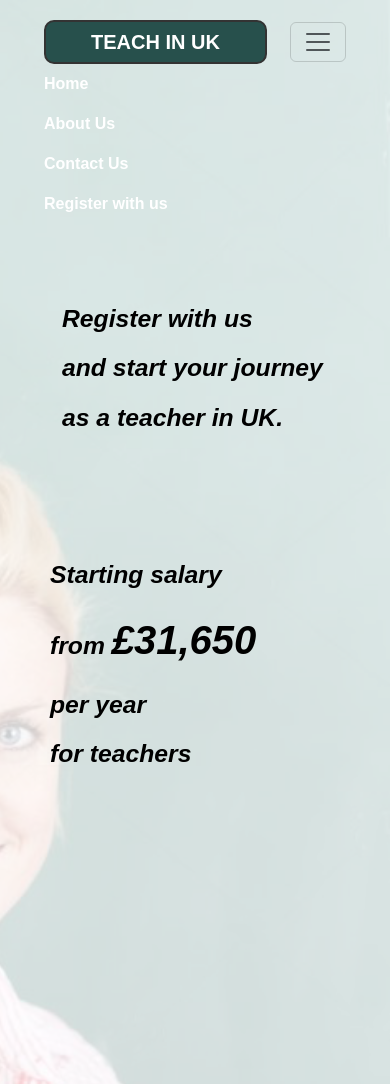
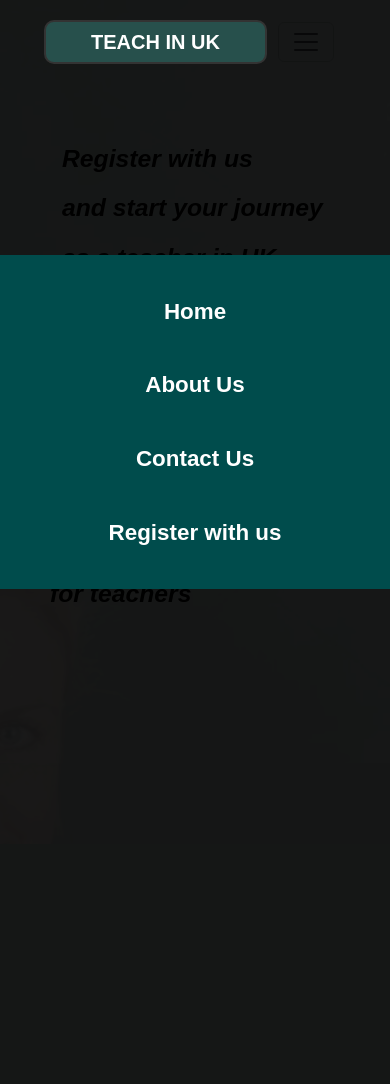
Before and after one commit to juanstan/teachingInUK, a Laravel app: page / in a window 390 px wide, after a click that opens the changed part. Shown: the top 1084 px of the page. After the commit the page ends 602 px from the top, so only its background shows below. Run offline with Laravel 12, Linux system fonts and the light colour scheme; style sheets or scripts are compiled from the project's sources.

Commit message:
mobile animation menu

```diff
--- a/resources/css/app.css
+++ b/resources/css/app.css
@@ -227,18 +227,6 @@ body::before {
         color: black;
         line-height: 2;
     }
-    .container-fluid {
-        x-border: 2px red solid;
-    }
-    .navbar .navbar-brand {
-        font-size: 30px;
-        display: block;
-        float: left;
-        margin: 0;
-    }
-    .navbar .navbar-brand span {
-        padding: 40px !important;
-    }
     .content {
         margin-top: 0;
         padding-left: 0;
@@ -246,9 +234,59 @@ body::before {
     .top-100 {
         margin-top: 0;
     }
-
     .alignRight{
         text-align: unset;
+    }
+    .navbar-nav {
+        display: flex;
+        flex-direction: column;
+        align-items: center;
+        background-color: #004c4c;
+        width: 100%;
+        padding: 20px 0;
+    }
+
+    .navbar-nav .nav-item {
+        padding: 10px 0;
+        width: 100%;
+    }
+
+    .navbar-nav .nav-link {
+        font-size: 1.4rem;
+        color: white;
+        display: block;
+        width: 100%;
+    }
+
+    .navbar-collapse {
+        text-align: center;
+        background-color: rgba(0, 0, 0, 0.9); /* Dark overlay behind menu on mobile */
+        position: fixed;
+        top: 0;
+        right: 0;
+        width: 100%;
+        height: 100vh;
+        display: flex;
+        justify-content: center;
+        align-items: center;
+    }
+
+    .navbar-collapse.collapse.show {
+        background-color: rgba(0, 0, 0, 0.9); /* Darken background when open */
+    }
+
+    .navbar-collapse.collapse:not(.show) {
+        transition: height 0.5s ease;
+    }
+
+    /* Centered menu links */
+    .navbar-nav {
+        flex-direction: column;
+        align-items: center;
+    }
+
+    .nav-link {
+        padding: 10px 0;
     }
 }
 
--- a/resources/js/app.js
+++ b/resources/js/app.js
@@ -1 +1,21 @@
 import './bootstrap';
+
+function toggleMenu() {
+    const nav = document.querySelector('.navbar-collapse');
+    const overlay = document.getElementById('nav-overlay');
+    const navbarToggler = document.querySelector('.navbar-toggler');
+
+    if (nav.classList.contains('show')) {
+        // Hide the overlay and close the menu
+        overlay.classList.remove('active');
+        navbarToggler.classList.add('collapsed'); // Reset the hamburger icon
+    } else {
+        // Show the overlay when the menu opens
+        overlay.classList.add('active');
+        navbarToggler.classList.remove('collapsed'); // Change the hamburger icon to X
+    }
+}
+
+// Listen for menu close on outside click
+document.querySelector('.navbar-toggler').addEventListener('click', toggleMenu);
+document.getElementById('nav-overlay').addEventListener('click', toggleMenu);
--- a/resources/views/welcome.blade.php
+++ b/resources/views/welcome.blade.php
@@ -15,12 +15,18 @@
         <div class="container">
         <nav class="navbar navbar-expand-lg">
             <div class="container-fluid">
-                    <span class="navbar-brand"><span style="color: white; padding: 20px;">TEACH IN UK</span></span>
-                    <button class="navbar-toggler" type="button" data-bs-toggle="collapse" data-bs-target="#navbarNav" aria-controls="navbarNav" aria-expanded="false" aria-label="Toggle navigation">
+                <a class="navbar-brand" href="#">
+                    <span style="color: white; padding: 20px;">TEACH IN UK</span>
+                </a>
+                <!-- Hamburger Menu Toggler -->
+                <button class="navbar-toggler custom-toggler" type="button" data-bs-toggle="collapse" data-bs-target="#navbarNav" aria-controls="navbarNav" aria-expanded="false" aria-label="Toggle navigation">
                     <span class="navbar-toggler-icon"></span>
                 </button>
+                <!-- Overlay for clicking outside the menu to close it -->
+                <div class="overlay" id="nav-overlay" onclick="toggleMenu()"></div>
+                <!-- Collapsible Menu -->
                 <div class="collapse navbar-collapse justify-content-end" id="navbarNav">
-                        <ul class="navbar-nav">
+                    <ul class="navbar-nav text-center">
                         <li class="nav-item">
                             <a class="nav-link" aria-current="page" href="#">Home</a>
                         </li>
@@ -37,7 +43,6 @@
                 </div>
             </div>
         </nav>
-
             <!-- Main Content -->
             <div class="content">
                 <!-- <div class="row">
```
Also changed, not shown: resources/css/aboutus.css (+51 -9 lines), resources/css/contact.css (+51 -9 lines), resources/css/register.css (+51 -9 lines). Lines whose indentation alone changed are shown as unchanged.
